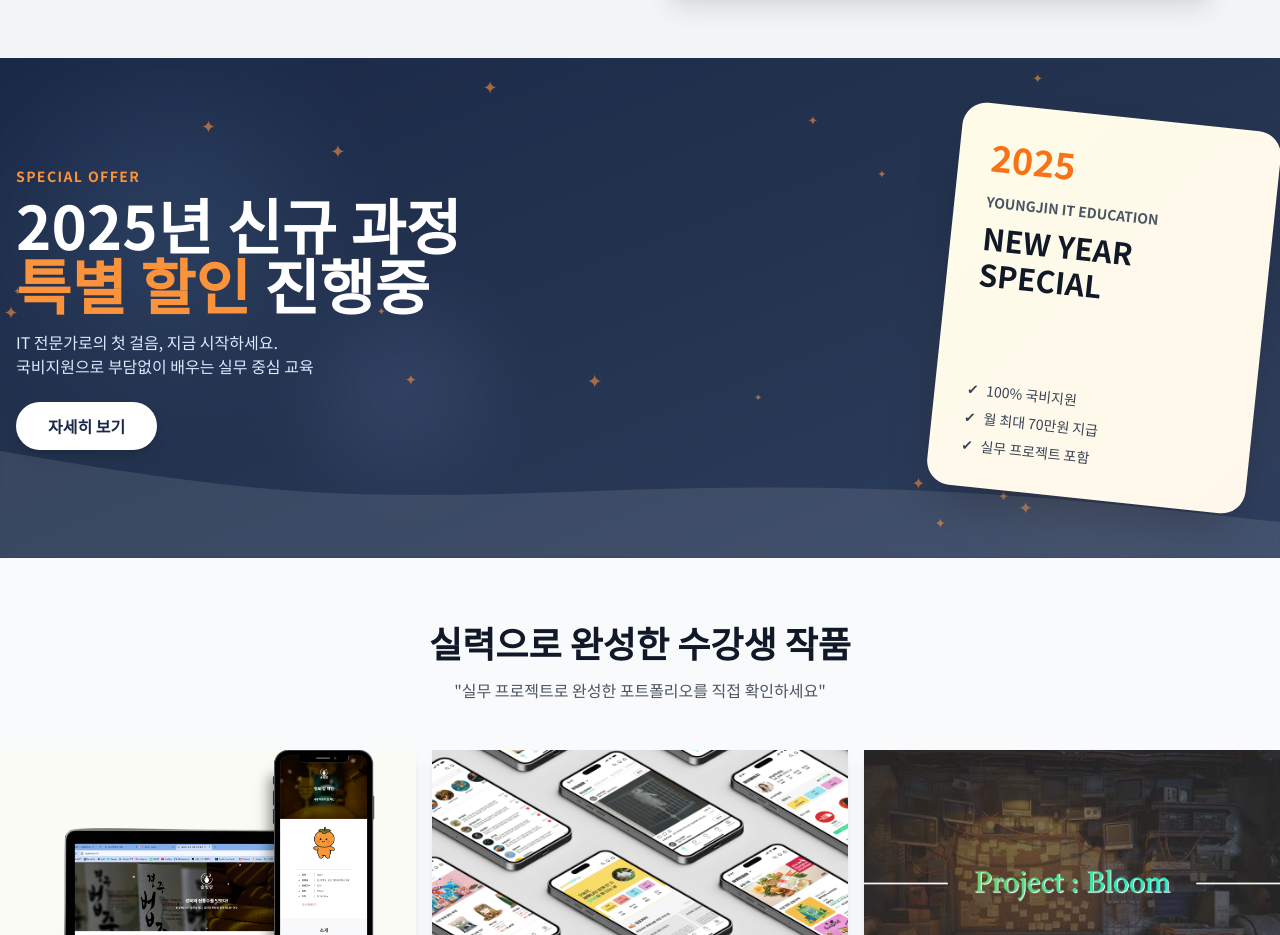
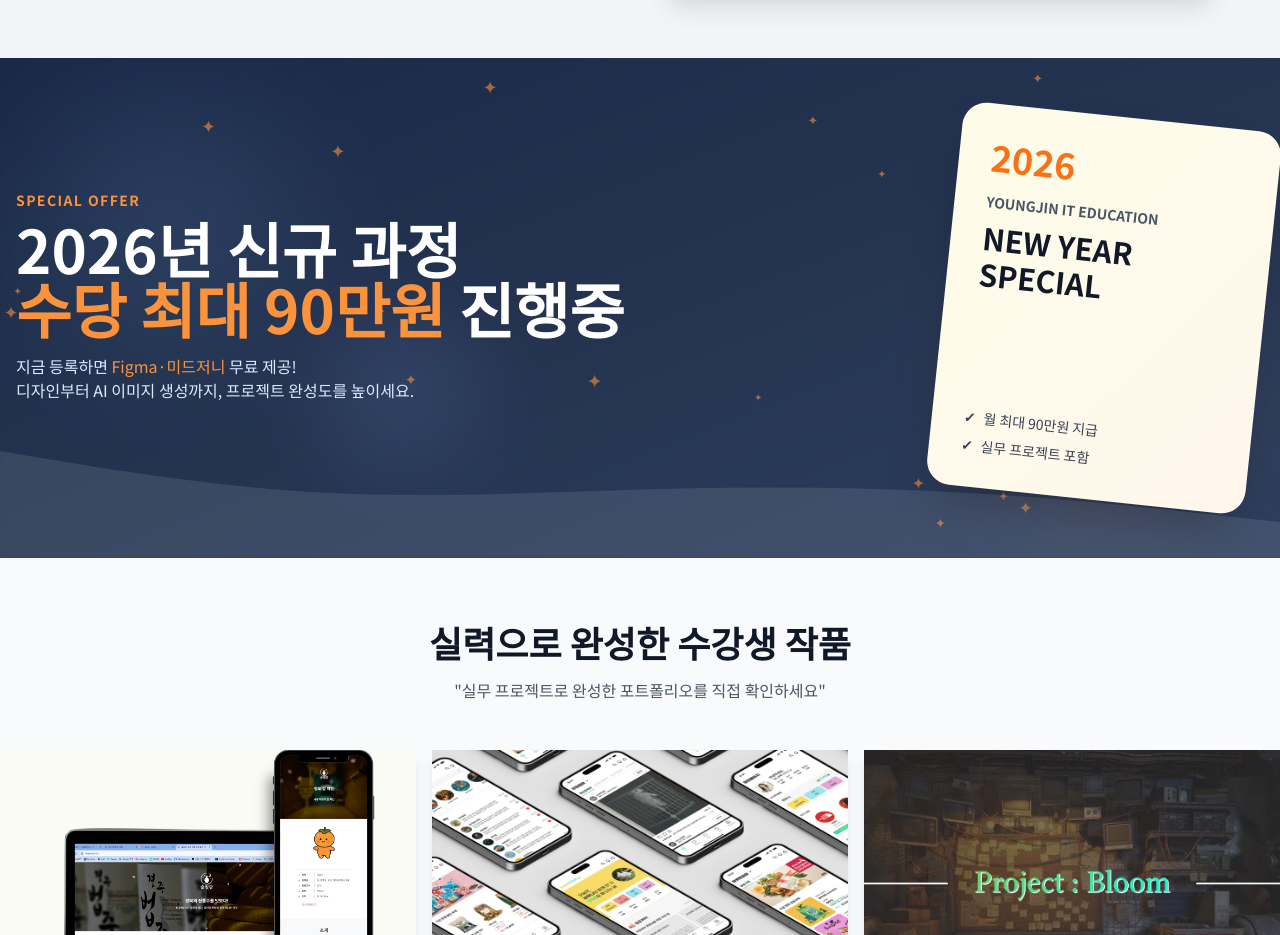
Before and after one commit to yjjob-it/yg-it-homepage, a React (Vite) app: page / in a window 1280 px wide. Shown: the part 3340-4275 px from the top of the page. Built offline with nearby package versions, Linux system fonts and the light colour scheme; a web font is replaced by a local one.

Commit message:
광고배너 수정

```diff
--- a/src/components/sections/FullWidthBannerSection.jsx
+++ b/src/components/sections/FullWidthBannerSection.jsx
@@ -35,18 +35,19 @@ const FullWidthBannerSection = () => {
             Special Offer
           </p>
           <h2 className="text-2xl md:text-5xl lg:text-6xl font-bold mb-3 md:mb-4 leading-tight">
-            2025년 신규 과정
+            2026년 신규 과정
             <br />
-            <span className="text-orange-400">특별 할인</span> 진행중
+            <span className="text-orange-400">수당 최대 90만원</span> 진행중
           </h2>
           <p className="text-blue-100 text-xs md:text-base mb-4 md:mb-6 max-w-md mx-auto md:mx-0">
-            IT 전문가로의 첫 걸음, 지금 시작하세요.
+            지금 등록하면{" "}
+            <span className="text-orange-400">Figma·미드저니</span> 무료 제공!
             <br />
-            국비지원으로 부담없이 배우는 실무 중심 교육
+            디자인부터 AI 이미지 생성까지, 프로젝트 완성도를 높이세요.
           </p>
-          <button className="bg-white text-[#1a2847] px-6 md:px-8 py-2 md:py-3 rounded-full font-bold text-sm md:text-base hover:bg-orange-400 hover:text-white transition-all duration-300 shadow-lg hover:shadow-xl transform hover:scale-102">
+          {/* <button className="bg-white text-[#1a2847] px-6 md:px-8 py-2 md:py-3 rounded-full font-bold text-sm md:text-base hover:bg-orange-400 hover:text-white transition-all duration-300 shadow-lg hover:shadow-xl transform hover:scale-102">
             자세히 보기
-          </button>
+          </button> */}
         </div>
 
         {/* 오른쪽 이미지/카드 영역 */}
@@ -57,7 +58,7 @@ const FullWidthBannerSection = () => {
               <div>
                 <div className="flex items-center mb-2 md:mb-4">
                   <h3 className="text-2xl md:text-4xl font-bold text-orange-500">
-                    2025
+                    2026
                   </h3>
                 </div>
                 <p className="text-gray-600 text-[10px] md:text-sm font-semibold mb-1 md:mb-2">
@@ -71,13 +72,13 @@ const FullWidthBannerSection = () => {
               </div>
 
               <div className="space-y-1 md:space-y-2">
+                {/* <div className="flex items-center text-[10px] md:text-sm text-gray-700">
+                  <span className="font-semibold mr-1 md:mr-2">✓</span>
+                  <span>100% 국비지원</span>
+                </div> */}
                 <div className="flex items-center text-[10px] md:text-sm text-gray-700">
                   <span className="font-semibold mr-1 md:mr-2">✓</span>
-                  <span>100% 국비지원</span>
-                </div>
-                <div className="flex items-center text-[10px] md:text-sm text-gray-700">
-                  <span className="font-semibold mr-1 md:mr-2">✓</span>
-                  <span>월 최대 70만원 지급</span>
+                  <span>월 최대 90만원 지급</span>
                 </div>
                 <div className="flex items-center text-[10px] md:text-sm text-gray-700">
                   <span className="font-semibold mr-1 md:mr-2">✓</span>
```
